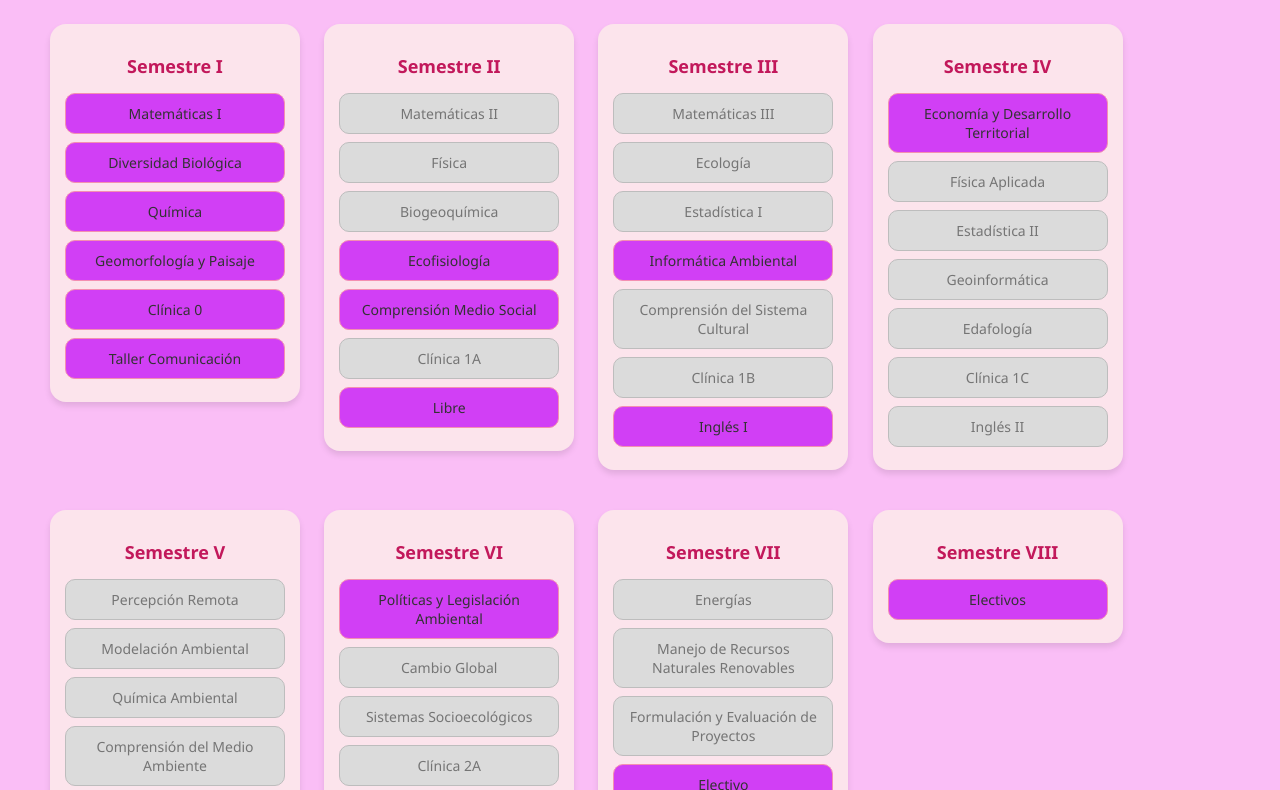
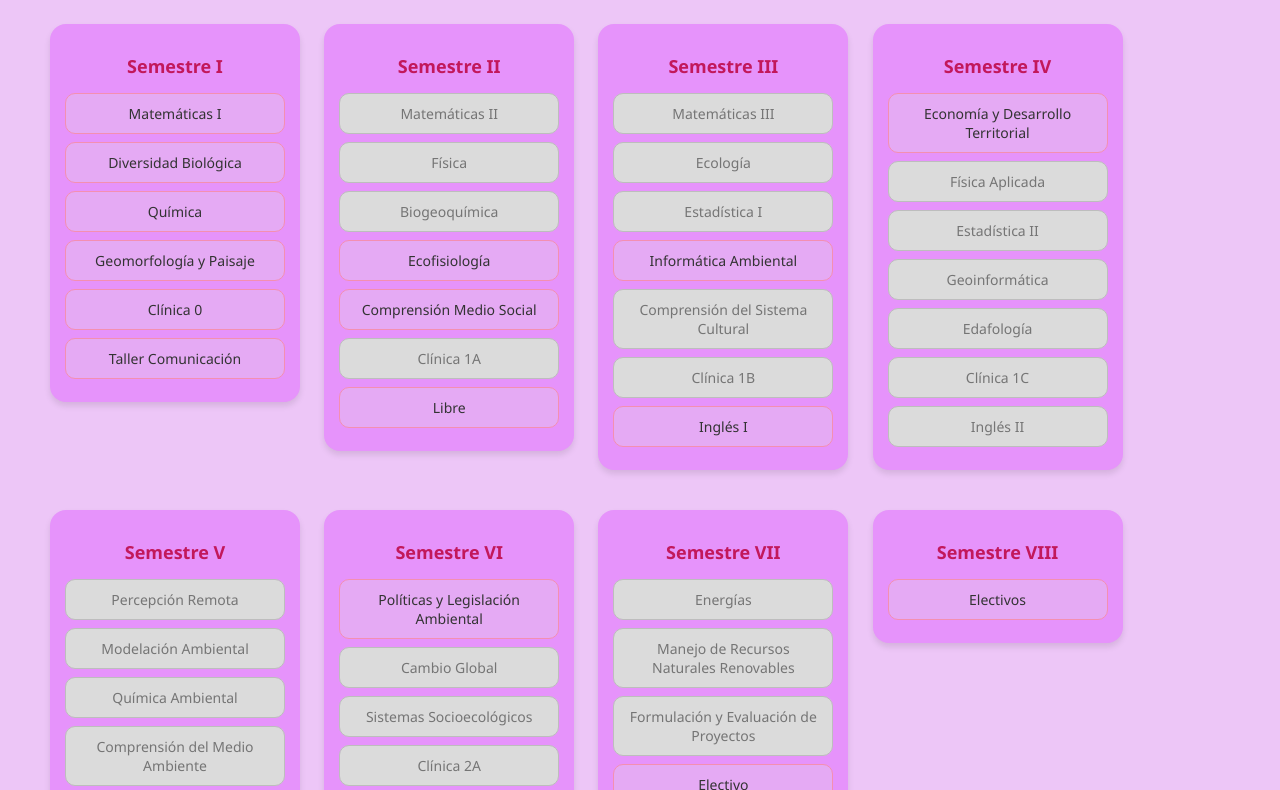
Before and after one commit to vtypical/malla_IRNR, a plain HTML site: page index.html in a window 1280 px wide. Shown: the part 120-910 px from the top of the page. Drawn offline with Linux system fonts and the light colour scheme.

Commit message:
Update style.css

```diff
--- a/style.css
+++ b/style.css
@@ -1,7 +1,7 @@
 
 body {
   font-family: 'Segoe UI', sans-serif;
-  background: #fabef6;
+  background: #edc6f7;
   padding: 40px;
   margin: 0;
   color: #333;
@@ -19,7 +19,7 @@ h1 {
   vertical-align: top;
   width: 220px;
   margin: 0 10px 40px;
-  background: #fce4ec;
+  background: #e693fb;
   border-radius: 16px;
   padding: 15px;
   box-shadow: 0 4px 6px rgba(0,0,0,0.1);
@@ -33,7 +33,7 @@ h1 {
 }
 
 .ramo {
-  background-color: #d13ff5;
+  background-color: #e5aaf4;
   border-radius: 10px;
   padding: 10px;
   margin: 8px 0;
@@ -53,7 +53,7 @@ h1 {
 .ramo.aprobado {
   background-color: #d9a7f0;
   text-decoration: line-through;
-  color: #2e7d32;
+  color: #d9a7f0;
   border: 1px solid #aed581;
 }
 
```
